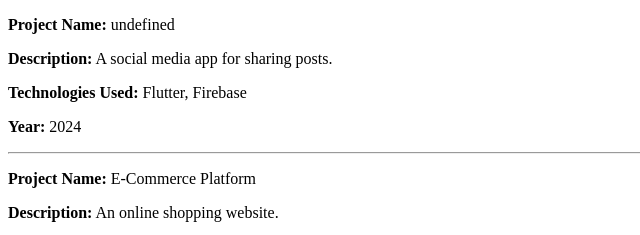
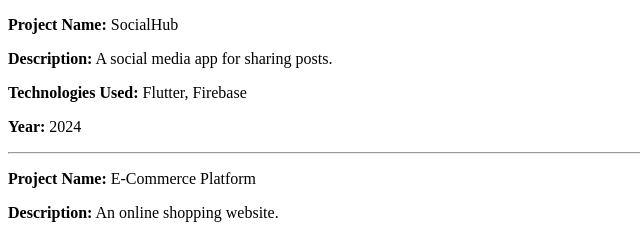
Before and after one commit to MBlandine/Klab-Array-Assignment, a plain HTML site: page index.html in a window 1280 px wide. Shown: the top 235 px of the page, 0-640 px from the left. Drawn offline with Linux system fonts and the light colour scheme.

Commit message:
mistakes

```diff
--- a/index.html
+++ b/index.html
@@ -14,7 +14,7 @@
         const projects = [
 
             {
-                Project____Name: "SocialHub",
+                Project_Name: "SocialHub",
                 description: "A social media app for  sharing posts.",
                 technologyUsed: ["Flutter", "Firebase"],
                 year: 2024
```
Also changed, not shown: script.js (deleted).
